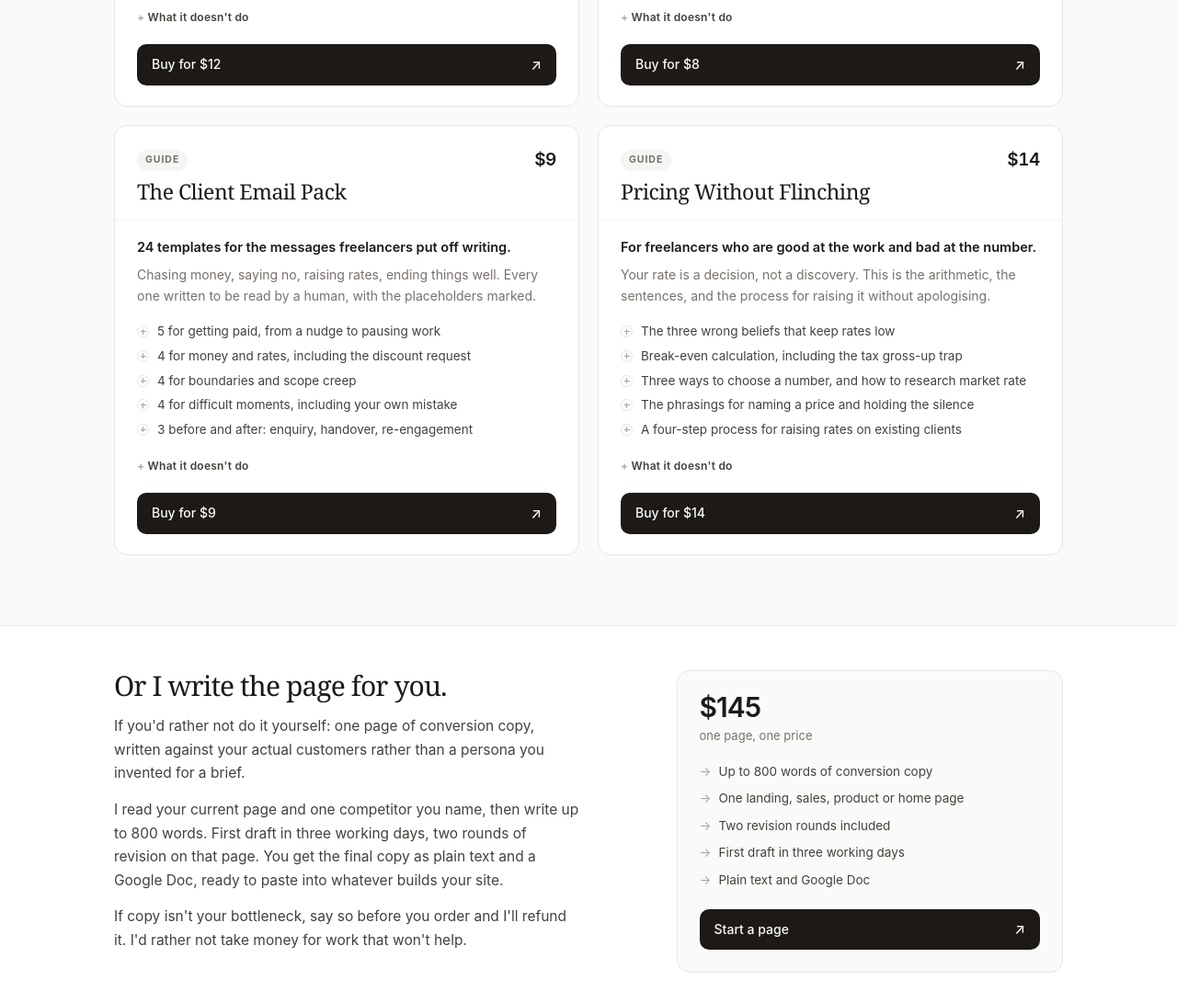
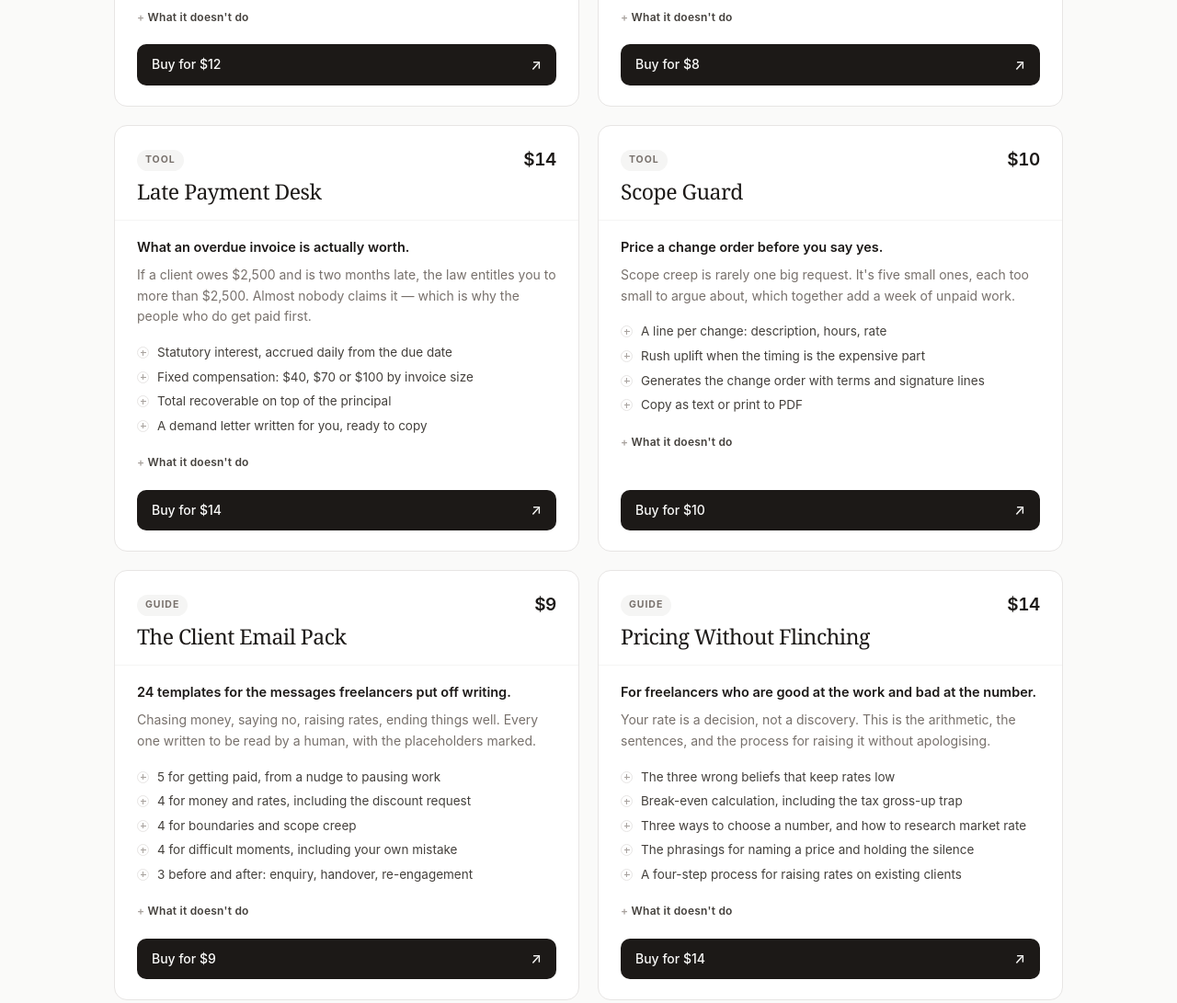
Before and after one commit to Lizardless1/oskar-may, a plain HTML site: page index.html in a window 1280 px wide. Shown: the part 940-2031 px from the top of the page at 92% size. Drawn offline with Linux system fonts and the light colour scheme.

Commit message:
Add files via upload

```diff
--- a/index.html
+++ b/index.html
@@ -165,7 +165,7 @@
     <div class="wrap">
       <p class="kicker">Small tools and plain guides for freelancers</p>
       <h1>Files you own, instead of subscriptions you rent.</h1>
-      <p class="lede">Two are single HTML files that run offline. Two are written guides. One is me doing the writing for you. No accounts, no dashboards, no monthly charge — buy once and keep the file.</p>
+      <p class="lede">Four are single HTML files that run offline. Two are written guides. One is me doing the writing for you. No accounts, no dashboards, no monthly charge — buy once and keep the file.</p>
     </div>
   </section>
 
@@ -229,6 +229,68 @@
             </details>
             <a class="buy" href="https://lizardless.gumroad.com/l/retainer-desk" target="_blank" rel="noopener noreferrer">
               <span>Buy for $8</span><span class="arrow" aria-hidden="true">↗</span>
+            </a>
+          </div>
+        </article>
+
+        <article class="card">
+          <div class="card-top">
+            <div>
+              <span class="tag">Tool</span>
+              <h2>Late Payment Desk</h2>
+            </div>
+            <div class="price">$14</div>
+          </div>
+          <div class="card-body">
+            <p class="tagline">What an overdue invoice is actually worth.</p>
+            <p class="blurb">If a client owes $2,500 and is two months late, the law entitles you to more than $2,500. Almost nobody claims it — which is why the people who do get paid first.</p>
+            <ul class="inc">
+              <li>Statutory interest, accrued daily from the due date</li>
+              <li>Fixed compensation: $40, $70 or $100 by invoice size</li>
+              <li>Total recoverable on top of the principal</li>
+              <li>A demand letter written for you, ready to copy</li>
+            </ul>
+            <details class="limits">
+              <summary>What it doesn't do</summary>
+              <ul>
+                <li>UK business-to-business debts only — not consumers</li>
+                <li>The base rate isn't baked in; you enter it</li>
+                <li>A calculator, not legal advice</li>
+              </ul>
+            </details>
+            <a class="buy" href="https://lizardless.gumroad.com/l/late-payment-desk" target="_blank" rel="noopener noreferrer">
+              <span>Buy for $14</span><span class="arrow" aria-hidden="true">↗</span>
+            </a>
+          </div>
+        </article>
+
+        <article class="card">
+          <div class="card-top">
+            <div>
+              <span class="tag">Tool</span>
+              <h2>Scope Guard</h2>
+            </div>
+            <div class="price">$10</div>
+          </div>
+          <div class="card-body">
+            <p class="tagline">Price a change order before you say yes.</p>
+            <p class="blurb">Scope creep is rarely one big request. It's five small ones, each too small to argue about, which together add a week of unpaid work.</p>
+            <ul class="inc">
+              <li>A line per change: description, hours, rate</li>
+              <li>Rush uplift when the timing is the expensive part</li>
+              <li>Generates the change order with terms and signature lines</li>
+              <li>Copy as text or print to PDF</li>
+            </ul>
+            <details class="limits">
+              <summary>What it doesn't do</summary>
+              <ul>
+                <li>Prices in hours or fixed amounts, not value-based</li>
+                <li>Doesn't track whether the client signs</li>
+                <li>A record, not a legal contract</li>
+              </ul>
+            </details>
+            <a class="buy" href="https://lizardless.gumroad.com/l/scope-guard" target="_blank" rel="noopener noreferrer">
+              <span>Buy for $10</span><span class="arrow" aria-hidden="true">↗</span>
             </a>
           </div>
         </article>
@@ -351,6 +413,10 @@
       <h2>Straight answers</h2>
       <dl>
         <div>
+          <dt>Do these work outside the UK?</dt>
+          <dd>Most do, with one exception worth saying plainly: Late Payment Desk uses UK statutory interest rules, which don't apply elsewhere. The other tools are jurisdiction-neutral. Every listing states its limits before you buy.</dd>
+        </div>
+        <div>
           <dt>Who made these?</dt>
           <dd>I did — one person, for my own client work. Oskar May is a pen name. Every product here is something I use or have used myself.</dd>
         </div>
```
